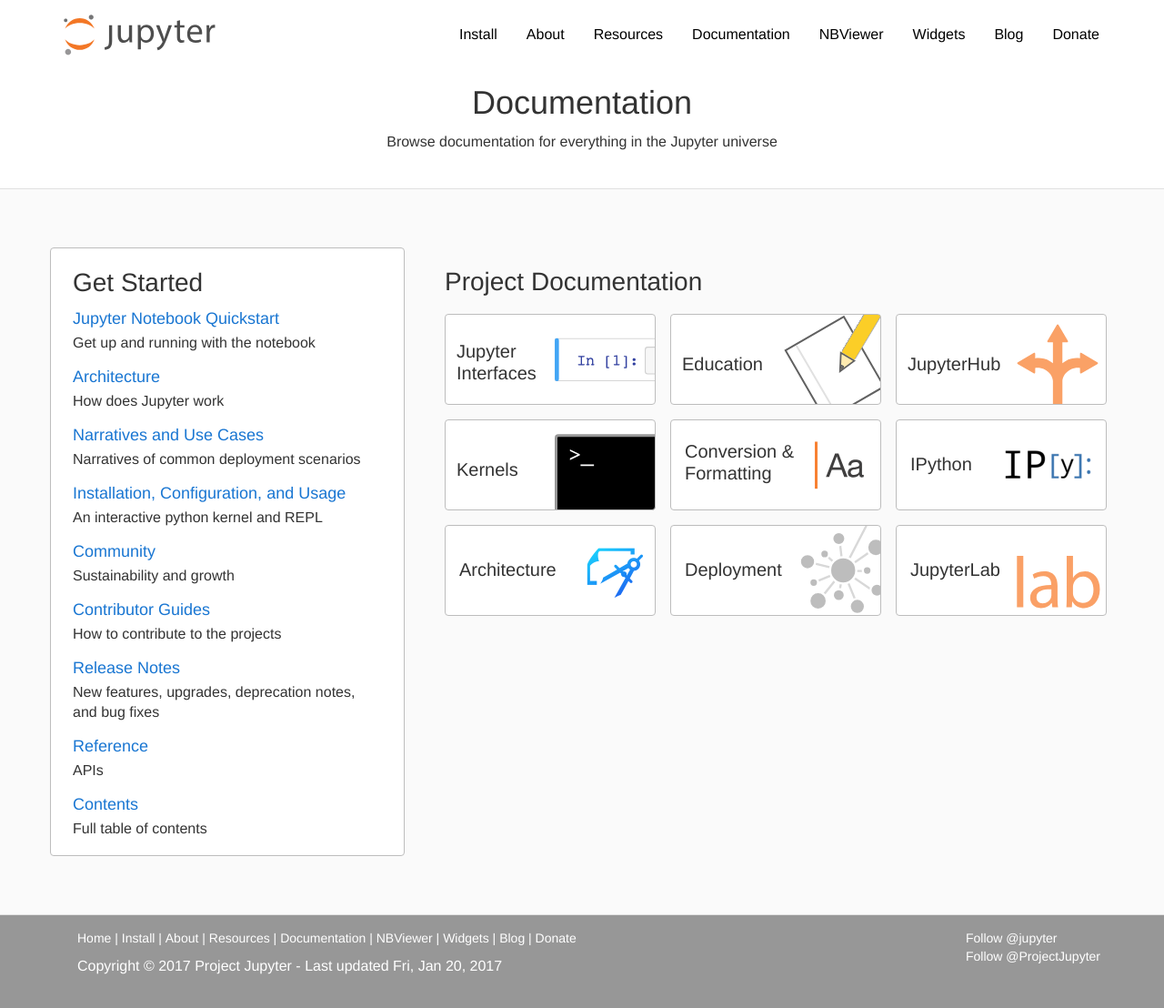
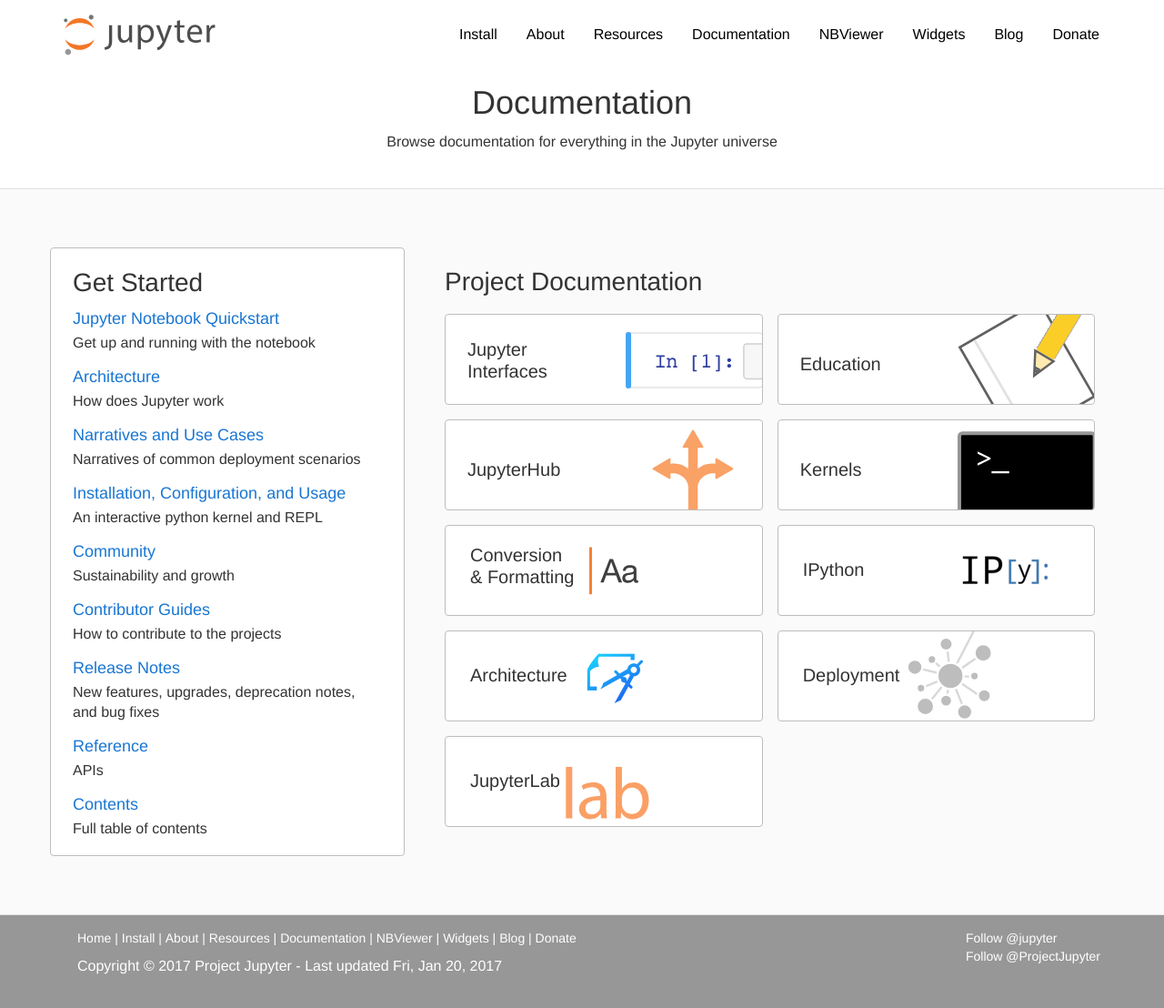
Before and after one commit to jupyter/jupyter.github.io, a Jekyll site: the page built from documentation.html, in a window 1280 px wide and 1108 px high. Shown: the whole window at 91% size. Built offline with Jekyll 4.4.1, drawn with Linux system fonts in a browser that asks for light colours; comment, search, counter and statistics services are not loaded.

Commit message:
Documentation changes

```diff
--- a/css/documentation.css
+++ b/css/documentation.css
@@ -34,7 +34,7 @@
 .docs-projects-item {
   background-color: white;
   height: 100px;
-  width: 232px;
+  width: 47%;
   border: 1px solid #BDBDBD;
   border-radius: 4px;
   margin: 8px;
@@ -42,16 +42,17 @@
 }
 .docs-project-tile-head {
   font-size: 20px;
+  padding-left: 12px;
 }
 .docs-project-two-line {
-  margin-top: 22px;
+  margin-top: 20px;
 }
 .docs-project-one-line {
   margin-top: 36px;
 }
 .docs-dropdown-menu {
   font-size: 16px;
-  width: 232px;
+  width: 47%;
   top: 105px;
   border-top-left-radius: 0px;
   border-top-right-radius: 0px;
@@ -60,7 +61,7 @@
   left: 8px;
 }
 .education-dropdown-menu {
-  left: 256px;
+  left: 51%;
 }
 .jupyterhub-dropdown-menu {
   left: 504px;
@@ -68,22 +69,27 @@
 #interfaces-block {
   background-image: url(../assets/documentation/interfaces-block.svg);
   background-repeat: no-repeat;
-  background-position: 120px;
+  background-position: center right;
+  background-size: 150px;
 }
 #education-block {
   background-image: url(../assets/documentation/education-block.svg);
   background-repeat: no-repeat;
-  background-position: 124px;
+  background-position: right center;
+  background-size: 150px;
 }
 #jupyterhub-block {
   background-image: url(../assets/documentation/jupyterhub_block.svg);
   background-repeat: no-repeat;
-  background-position: 132px 10px;
+  background-position-y: bottom;
+  background-position-x: 88%;
 }
 #kernels-block {
   background-image: url(../assets/documentation/kernels-block.svg);
   background-repeat: no-repeat;
-  background-position: 120px 15px;
+  background-position: right;
+  background-size: 150px;
+  background-position-y: 12px;
 }
 #conversion-block {
   background-image: url(../assets/documentation/conversion-block.svg);
@@ -93,7 +99,8 @@
 #ipython-block {
   background-image: url(../assets/documentation/ipython-block-placeholder.png);
   background-repeat: no-repeat;
-  background-position: 112px;
+  background-position: right;
+  background-position-x: 82%;
 }
 #architecture-block {
   background-image: url(../assets/documentation/architecture-block.png);
--- a/documentation.html
+++ b/documentation.html
@@ -131,7 +131,7 @@
                     </ul>
                   </div>
                   <div id="conversion-block" class="col-md-4 col-sm-4 docs-projects-item">
-                    <h4 class="docs-project-tile-head docs-project-two-line">Conversion & Formatting</h4>
+                    <h4 class="docs-project-tile-head docs-project-two-line">Conversion <br>& Formatting</h4>
                   </div>
                   <div id="ipython-block" class="col-md-4 col-sm-4 docs-projects-item">
                     <h4 class="docs-project-tile-head docs-project-one-line">IPython</h4>
```
